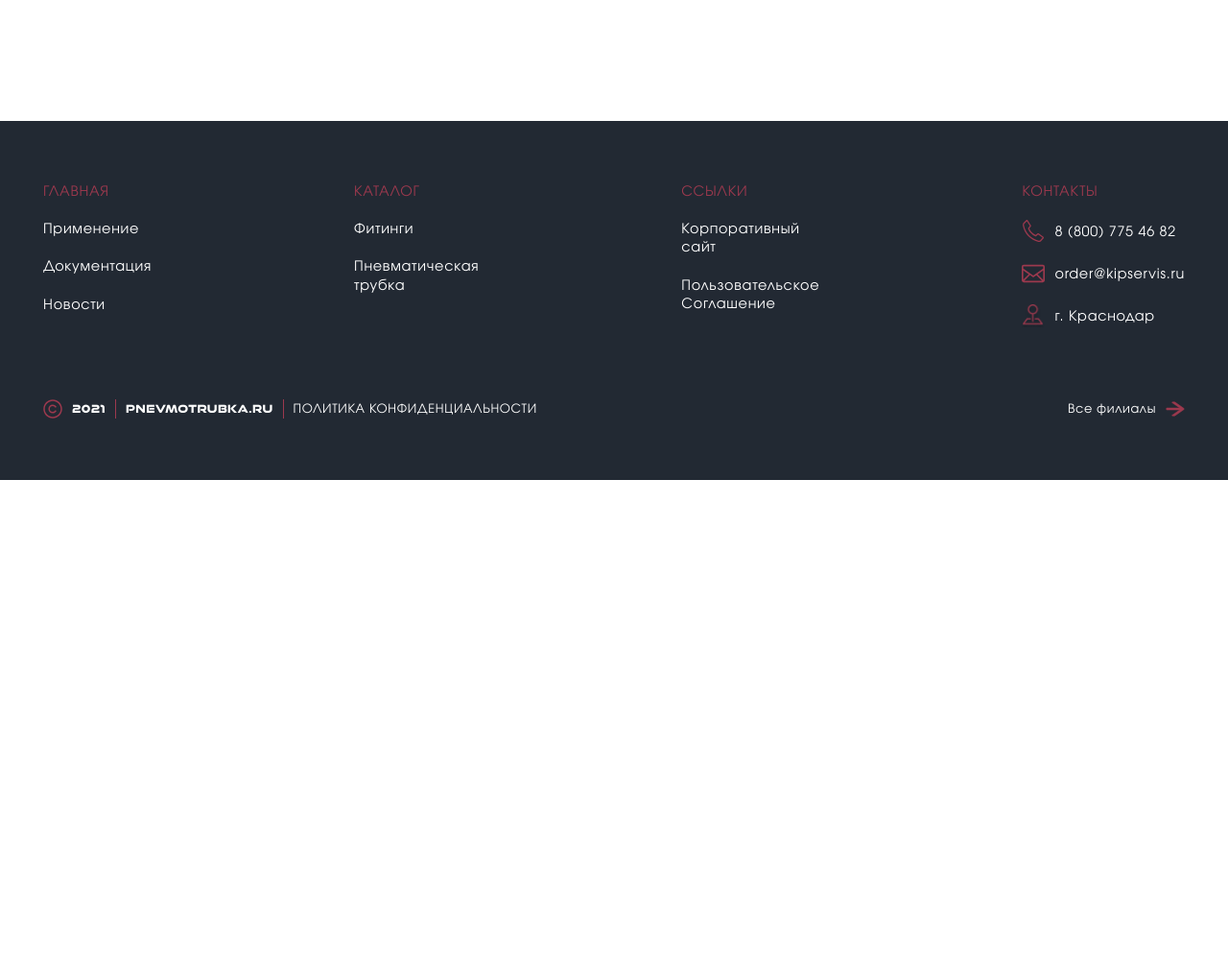
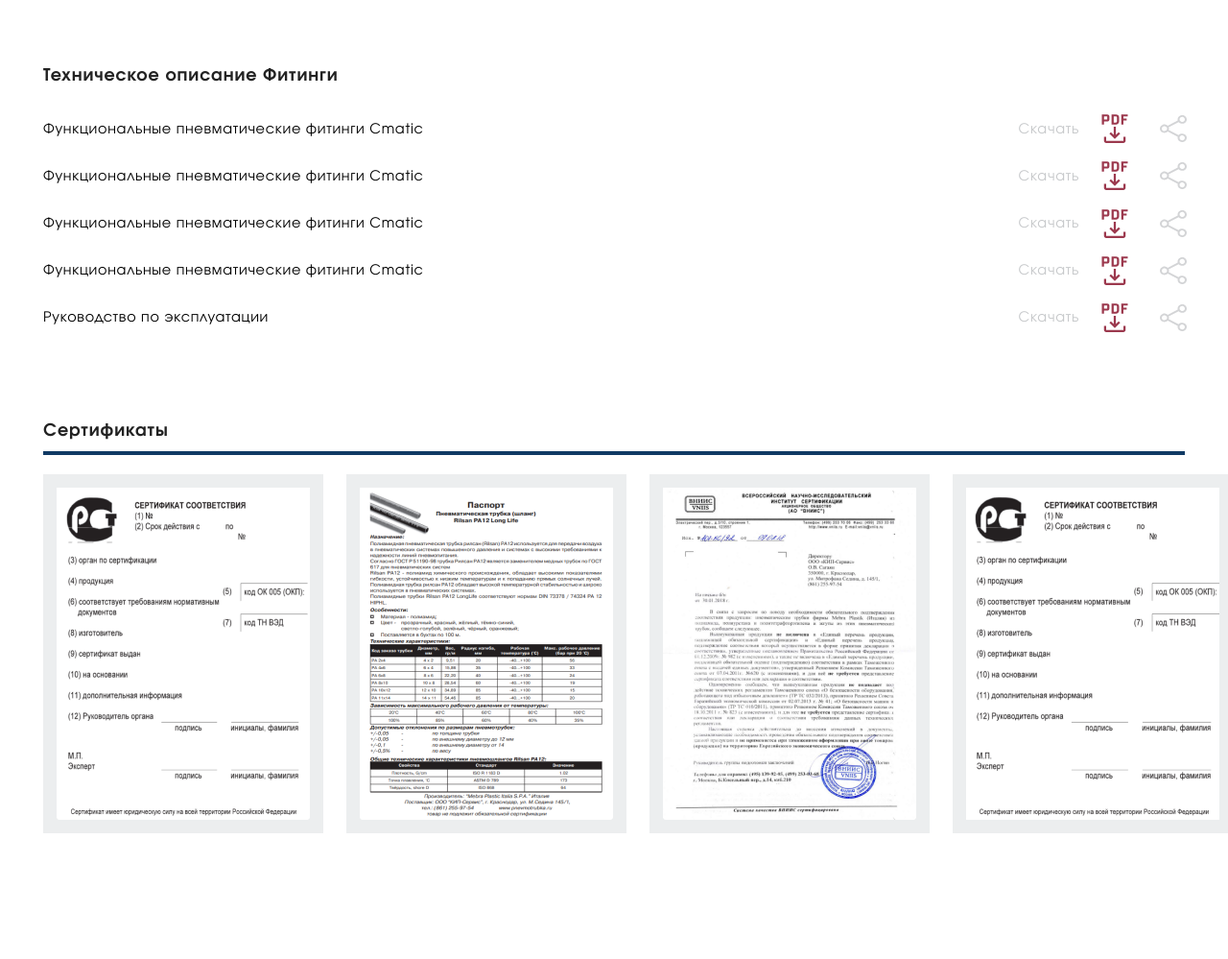
Before and after one commit to SvetlanaRyzhova98/Pnevmotrubka, a website: page app/document.html in a window 1280 px wide. Shown: the part 1527-2526 px from the top of the page at 96% size. Before the commit the page ends 2027 px from the top, so only its background shows below. Drawn offline with Linux system fonts and the light colour scheme; a web font is replaced by a local one.

Commit message:
сертификаты

```diff
--- a/app/document.html
+++ b/app/document.html
@@ -286,7 +286,7 @@
             </div>
         </section>
         <section class="doc-link">
-                <div class="wrapper wrapper_accordion-doc">
+                <div class="wrapper wrapper-doc">
                     <div class="doc-text text-normal">Техническое описание Пневматическая трубка</div>
                     <ul class="links-list" >
                       <li>
@@ -320,7 +320,60 @@
                         </div>
                       </li>
                    </ul>
+
+                   <div class="doc-text text-normal">Техническое описание Фитинги</div>
+                    <ul class="links-list" >
+                      <li>
+                        <div class="link-box">
+                          <a class="text-average" href="#!">Функциональные пневматические фитинги Cmatic</a>
+                          <a class="text-average link-img link-img_doc" nohref="" download="">Скачать </a>
+                        </div>
+                      </li>
+                      <li>
+                        <div class="link-box">
+                          <a class="text-average" href="#!">Функциональные пневматические фитинги Cmatic</a>
+                          <a class="text-average link-img link-img_doc" nohref="" download="">Скачать</a>
+                        </div>
+                      </li>
+                      <li>
+                        <div class="link-box">
+                          <a class="text-average" href="#!">Функциональные пневматические фитинги Cmatic</a>
+                          <a class="text-average link-img link-img_doc" nohref="" download="">Скачать</a>
+                        </div>
+                      </li>
+                      <li>
+                        <div class="link-box">
+                          <a class="text-average" href="#!">Функциональные пневматические фитинги Cmatic</a>
+                          <a class="text-average link-img link-img_doc" nohref="" download="">Скачать</a>
+                        </div>
+                      </li>
+                      <li>
+                        <div class="link-box">
+                          <a class="text-average" href="#!">Руководство по эксплуатации</a>
+                          <a class="text-average link-img link-img_doc" nohref="" download="">Скачать</a>
+                        </div>
+                      </li>
+                   </ul>
                 </div>
+        </section>
+        <section class="certificate">
+          <div class="wrapper">
+            <p class="text-normal doc-text">Сертификаты</p>
+                <div class="doc-catalog__box">
+                    <div class="doc-catalog__img">
+                        <a href="#!"><img src="./img/doc/sertf.png" alt="certificate"></a>
+                    </div>
+                    <div class="doc-catalog__img">
+                        <a href="#!"><img src="./img/doc/sertf2.png" alt="certificate"></a>
+                    </div>
+                    <div class="doc-catalog__img">
+                        <a href="#!"><img src="./img/doc/sertf3.png" alt="certificate"></a>
+                    </div>
+                    <div class="doc-catalog__img">
+                        <a href="#!"><img src="./img/doc/sertf4.png" alt="certificate"></a>
+                    </div>
+                </div>
+          </div>
         </section>
     </main>
     <footer class="footer">
--- a/app/scss/_document.scss
+++ b/app/scss/_document.scss
@@ -49,3 +49,24 @@
 .doc-link {
   margin-top: 0;
 }
+.wrapper-doc {
+  margin-top: 56px;
+}
+.certificate {
+  margin-top: 32px;
+  .doc-catalog__img {
+    background-color: $gray-light;
+  }
+  .doc-catalog__box {
+    position: relative;
+    &::before {
+      content: "";
+      position: absolute;
+      top: -24px;
+      height: 4px;
+      background: $blue;
+      left: 0;
+      width: 100%;
+    }
+  }
+}
```
Also changed, not shown: app/css/style.min.css.
